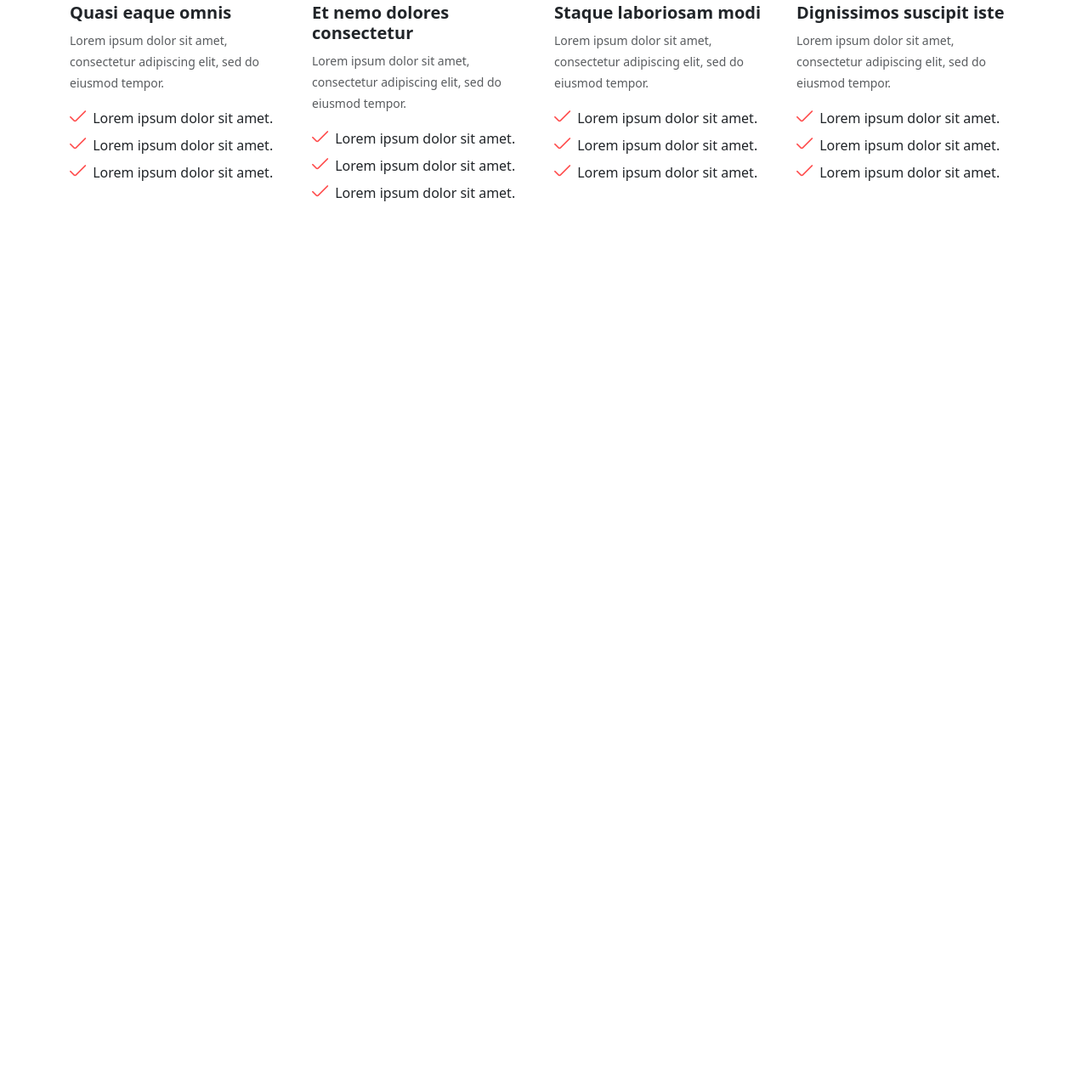
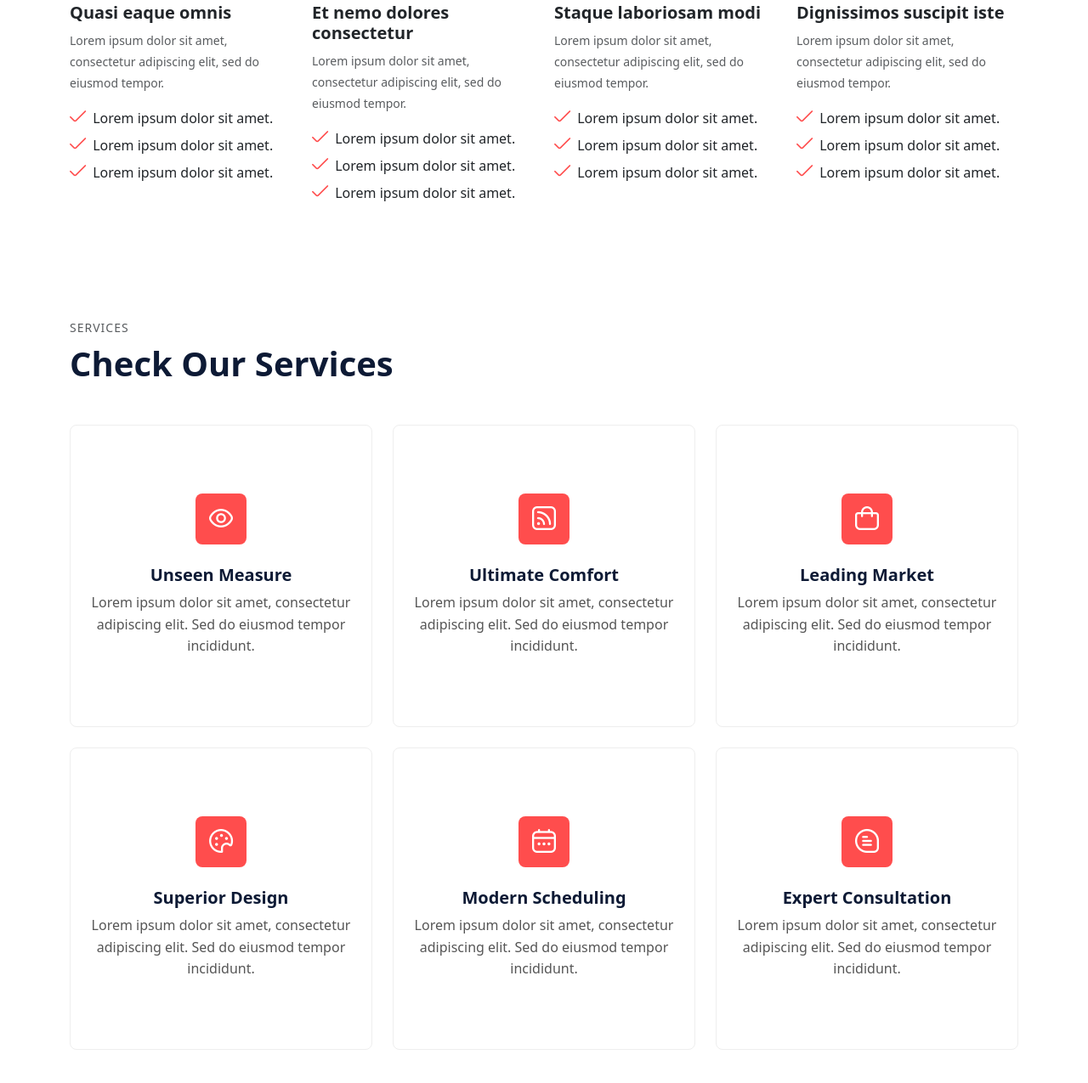
Before and after one commit to shahriaarrr/multi-template, a plain HTML site: page index.html in a window 1280 px wide. Shown: the part 1631-2906 px from the top of the page at 85% size. Before the commit the page ends 1958 px from the top, so only its background shows below. Drawn offline with nearby package versions, Linux system fonts and the light colour scheme.

Commit message:
complete services section

```diff
--- a/index.html
+++ b/index.html
@@ -276,6 +276,77 @@
       </div>
     </section>
 
+    <section id="services" class="py-5">
+      <div class="container">
+        <div class="section-header text-start mb-5">
+          <p class="small text-uppercase text-muted mb-2">Services</p>
+          <h2 class="fw-bold">Check Our Services</h2>
+        </div>
+        <div class="row g-4">
+
+          <div class="col-md-6 col-lg-4">
+            <div class="service-card p-4 rounded-3 text-center">
+              <div class="icon mb-3 mx-auto">
+                <i class="fi fi-rr-eye"></i>
+              </div>
+              <h5 class="fw-bold">Unseen Measure</h5>
+              <p>Lorem ipsum dolor sit amet, consectetur adipiscing elit. Sed do eiusmod tempor incididunt.</p>
+            </div>
+          </div>
+
+          <div class="col-md-6 col-lg-4">
+            <div class="service-card p-4 rounded-3 text-center">
+              <div class="icon mb-3 mx-auto">
+                <i class="fi fi-rr-rss"></i>
+              </div>
+              <h5 class="fw-bold">Ultimate Comfort</h5>
+              <p>Lorem ipsum dolor sit amet, consectetur adipiscing elit. Sed do eiusmod tempor incididunt.</p>
+            </div>
+          </div>
+
+          <div class="col-md-6 col-lg-4">
+            <div class="service-card p-4 rounded-3 text-center">
+              <div class="icon mb-3 mx-auto">
+                <i class="fi fi-rr-shopping-bag"></i>
+              </div>
+              <h5 class="fw-bold">Leading Market</h5>
+              <p>Lorem ipsum dolor sit amet, consectetur adipiscing elit. Sed do eiusmod tempor incididunt.</p>
+            </div>
+          </div>
+
+          <div class="col-md-6 col-lg-4">
+            <div class="service-card p-4 rounded-3 text-center">
+              <div class="icon mb-3 mx-auto">
+                <i class="fi fi-rr-palette"></i>
+              </div>
+              <h5 class="fw-bold">Superior Design</h5>
+              <p>Lorem ipsum dolor sit amet, consectetur adipiscing elit. Sed do eiusmod tempor incididunt.</p>
+            </div>
+          </div>
+
+          <div class="col-md-6 col-lg-4">
+            <div class="service-card p-4 rounded-3 text-center">
+              <div class="icon mb-3 mx-auto">
+                <i class="fi fi-rr-calendar"></i>
+              </div>
+              <h5 class="fw-bold">Modern Scheduling</h5>
+              <p>Lorem ipsum dolor sit amet, consectetur adipiscing elit. Sed do eiusmod tempor incididunt.</p>
+            </div>
+          </div>
+
+          <div class="col-md-6 col-lg-4">
+            <div class="service-card p-4 rounded-3 text-center">
+              <div class="icon mb-3 mx-auto">
+                <i class="fi fi-rr-comment"></i>
+              </div>
+              <h5 class="fw-bold">Expert Consultation</h5>
+              <p>Lorem ipsum dolor sit amet, consectetur adipiscing elit. Sed do eiusmod tempor incididunt.</p>
+            </div>
+          </div>
+        </div>
+      </div>
+    </section>
+
 
     <script src="https://cdn.jsdelivr.net/npm/bootstrap@5.3.5/dist/js/bootstrap.bundle.min.js"></script>
 </body>
--- a/style.css
+++ b/style.css
@@ -103,3 +103,82 @@
     font-size: 2rem;
     margin-bottom: 0.5rem;
 }
+
+
+#services .section-header p {
+    font-size: 0.875rem;
+    letter-spacing: 1px;
+    color: #ff4d4d;
+}
+#services .section-header h2 {
+    font-size: 2.5rem;
+    color: #0d1a35;
+}
+
+.service-card {
+    background-color: #fff;
+    border: 1px solid #eee;
+    transition: background-color 0.3s, color 0.3s, box-shadow 0.3s;
+
+    aspect-ratio: 1 / 1;
+
+    display: flex;
+    flex-direction: column;
+    justify-content: center;
+    align-items: center;
+
+    padding: 1.5rem;
+    text-align: center;
+}
+
+.service-card .icon {
+    width: 60px;
+    height: 60px;
+    background-color: #ff4d4d;
+    display: flex;
+    align-items: center;
+    justify-content: center;
+    border-radius: 0.5rem;
+    transition: background-color 0.3s, transform 0.3s;
+    margin-bottom: 1rem;
+}
+
+.service-card .icon i {
+    font-size: 1.75rem;
+    color: #fff;
+    transition: color 0.3s;
+    line-height: 1;
+}
+
+.service-card h5 {
+    margin: 0.5rem 0;
+    color: #0d1a35;
+    transition: color 0.3s;
+}
+
+.service-card p {
+    color: #555;
+    line-height: 1.6;
+    margin: 0;
+    transition: color 0.3s;
+}
+
+.service-card:hover {
+    background-color: #ff4d4d;
+    color: #fff;
+    box-shadow: 0 8px 20px rgba(0,0,0,0.1);
+}
+
+.service-card:hover .icon {
+    background-color: #ffe3e0;
+    transform: scale(1.1);
+}
+
+.service-card:hover .icon i {
+    color: #ff4d4d;
+}
+
+.service-card:hover h5,
+.service-card:hover p {
+    color: #fff;
+}
```
